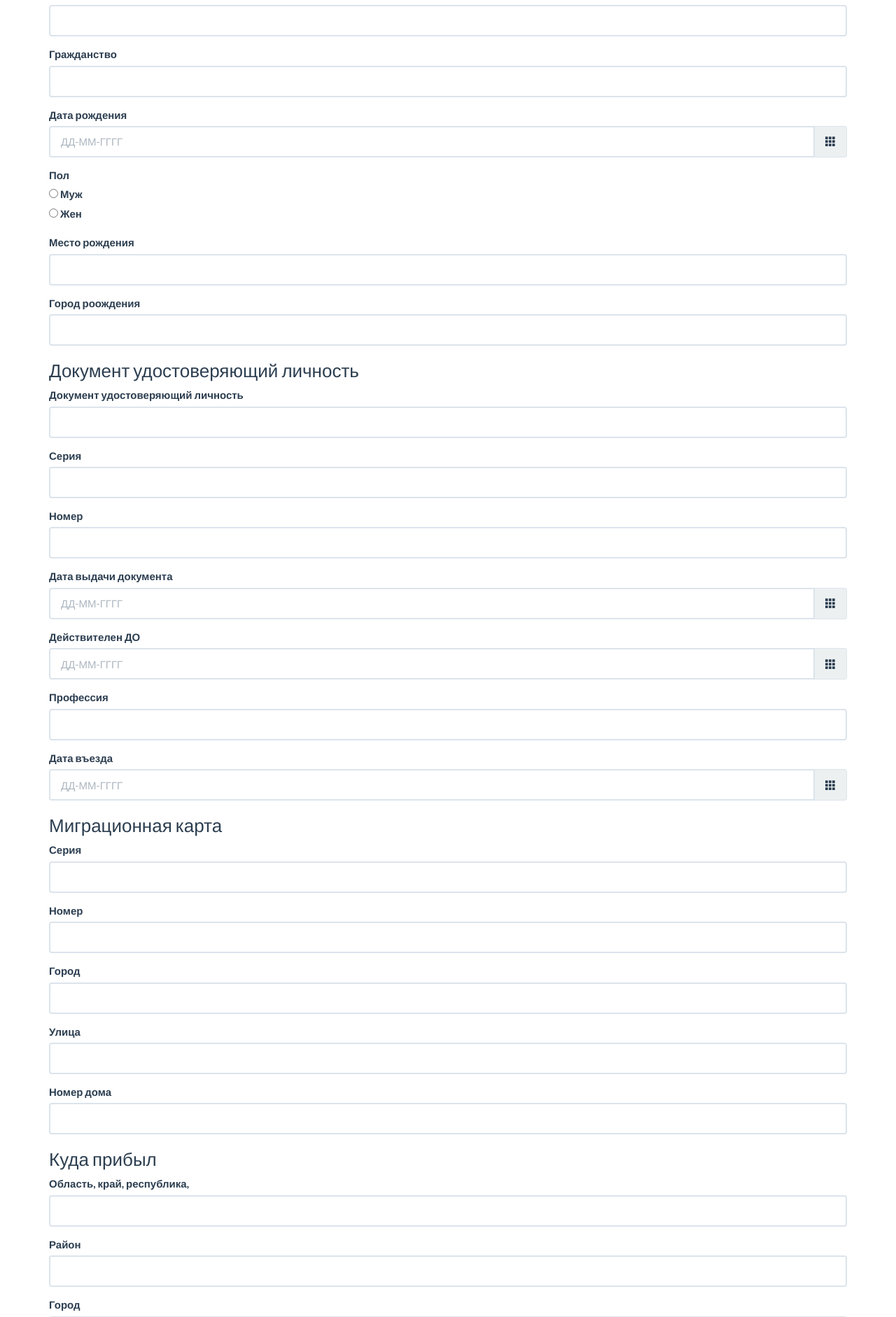
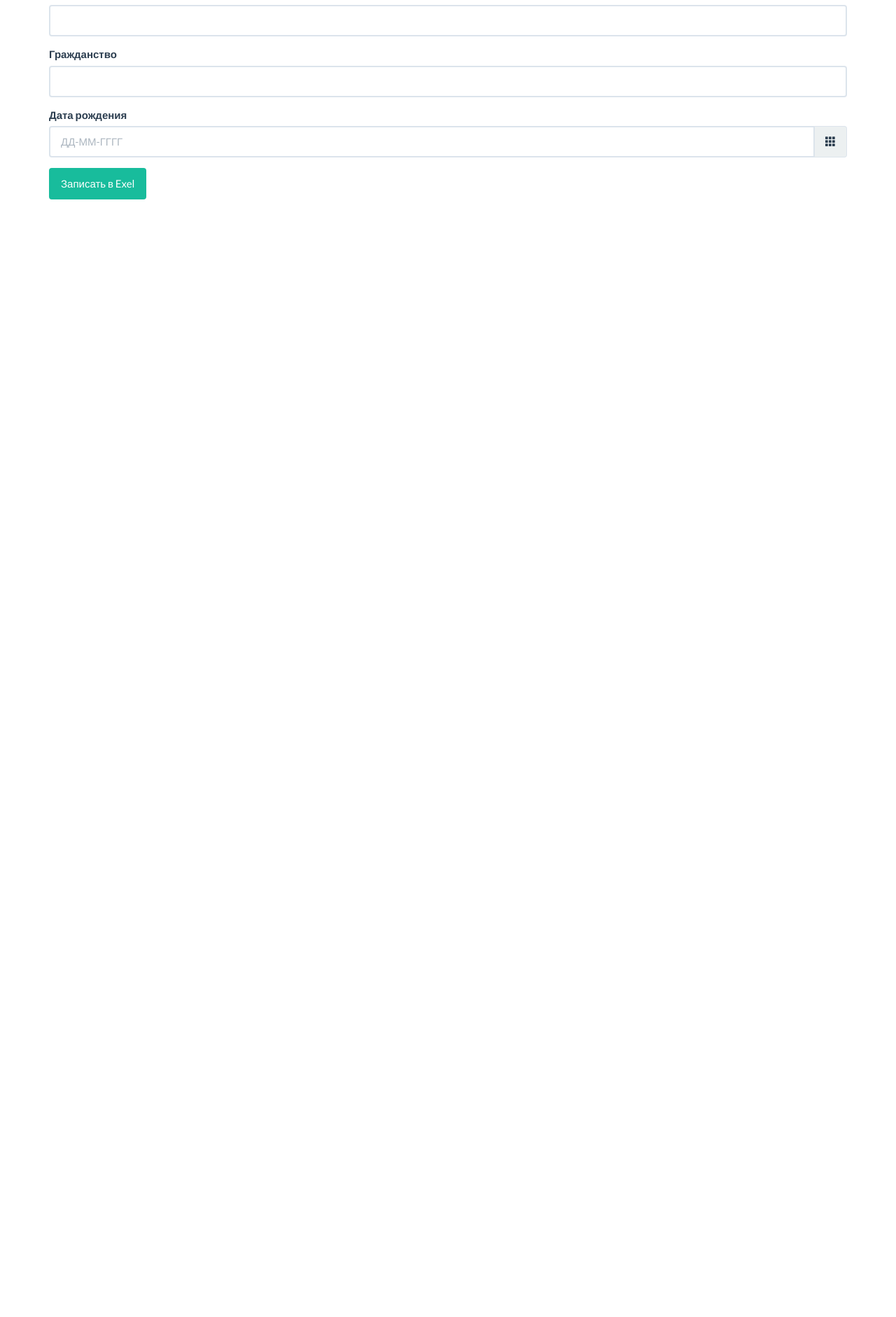
Before and after one commit to DrDany/drul, a Flask app: page / in a window 1280 px wide. Shown: the part 380-2262 px from the top of the page at 70% size. After the commit the page ends 665 px from the top, so only its background shows below. Run offline with Flask 2, Linux system fonts and the light colour scheme; some libraries are stand-ins or nearby versions.

Commit message:
set ver 2

```diff
--- a/app.py
+++ b/app.py
@@ -16,9 +16,37 @@ def comment():
     else:
         surname = request.form["surname"]
         name = request.form["name"]
+        birthdate = request.form["birthdate"]
         patranomic = request.form["patranomic"]
-
-        exel_handler.add_new_exel(surname, name, patranomic)
+        citizen = request.form["citizen"]
+        # birth_place = request.form["birth_place"]
+        # birth_city = request.form["birth_city"]
+        # doc_type = request.form["doc_type"]
+        # doc_seria = request.form["doc_seria"]
+        # doc_number = request.form["doc_number"]
+        # doc_date = request.form["doc_date"]
+        # doc_end = request.form["doc_end"]
+        # profession = request.form["profession"]
+        # date_income = request.form["date_income"]
+        # region = request.form["region"]
+        # city = request.form["city"]
+        # district = request.form["district"]
+        # street = request.form["street"]
+        # street_number = request.form["street_number"]
+        # flat_number = request.form["flat_number"]
+        # gender = request.form["gender"]
+        # mig_card_ser = request.form["mig_card_ser"]
+        # mig_card_number = request.form["mig_card_number"]
+        # mig_card_region = request.form["mig_card_region"]
+        # mig_card_city = request.form["mig_card_city"]
+        # mig_card_street_number = request.form["mig_card_street_number"]
+        # surname_host = request.form["surname_host"]
+        # name_host = request.form["name_host"]
+        # date_host_birth = request.form["date_host_birth"]
+        # host_doc_seria = request.form["host_doc_seria"]
+        # host_doc_number = request.form["host_doc_number"]
+        # date_host_pass = request.form["date_host_pass"]
+        exel_handler.add_new_exel(surname, name, patranomic, citizen, birthdate )
         return redirect(url_for('comment'))
 
 
--- a/templates/web/new_comment.html
+++ b/templates/web/new_comment.html
@@ -32,142 +32,142 @@
                 </div>
             </div>
         </div>
-
-        <div class="form-group">
-            <label for="birth_place_field">Пол</label><br>
-            <input type="radio" id="male" name="gender" value="male">
-            <label for="male">Муж</label><br>
-            <input type="radio" id="female" name="gender" value="female">
-            <label for="female">Жен</label><br>
-        </div>
-
-        <div class="form-group">
-            <label for="birth_place_field">Место рождения</label>
-            <input type="text" class="form-control" id="birth_place_field" name="birth_place">
-        </div>
-        <div class="form-group">
-            <label for="birth_city_field">Город роождения</label>
-            <input type="text" class="form-control" id="birth_city_field" name="birth_city">
-        </div>
-
-
-        <h3>Документ удостоверяющий личность</h3>
-
-        <div class="form-group">
-            <label for="doc_type_field">Документ удостоверяющий личность</label>
-            <input type="text" class="form-control" id="doc_type_field" name="doc_type">
-        </div>
-
-        <div class="form-group">
-            <label for="doc_seria_field">Серия</label>
-            <input type="text" class="form-control" id="doc_seria_field" name="doc_seria">
-        </div>
-
-        <div class="form-group">
-            <label for="doc_number_field">Номер</label>
-            <input type="text" class="form-control" id="doc_number_field" name="doc_number">
-        </div>
-
-        <div class="form-group">
-            <label for="doc_date_field">Дата выдачи документа</label>
-            <div class="input-group date" data-provide="datepicker" data-date-format="dd-mm-yyyy">
-                <input id="doc_date_field" type="text" class="form-control" name="doc_date" placeholder="ДД-ММ-ГГГГ">
-                <div class="input-group-addon">
-                    <span class="glyphicon glyphicon-th"></span>
-                </div>
-            </div>
-        </div>
-
-        <div class="form-group">
-            <label for="doc_end_field">Действителен ДО</label>
-            <div class="input-group date" data-provide="datepicker" data-date-format="dd-mm-yyyy">
-                <input id="doc_end_field" type="text" class="form-control" name="doc_end" placeholder="ДД-ММ-ГГГГ">
-                <div class="input-group-addon">
-                    <span class="glyphicon glyphicon-th"></span>
-                </div>
-            </div>
-        </div>
-
-        <div class="form-group">
-            <label for="profession_field">Профессия</label>
-            <input type="text" class="form-control" id="profession_field" name="profession">
-        </div>
-
-        <div class="form-group">
-            <label for="date_income_field">Дата въезда</label>
-            <div class="input-group date" data-provide="datepicker" data-date-format="dd-mm-yyyy">
-                <input id="date_income_field" type="text" class="form-control" name="date_income"
-                       placeholder="ДД-ММ-ГГГГ">
-                <div class="input-group-addon">
-                    <span class="glyphicon glyphicon-th"></span>
-                </div>
-            </div>
-        </div>
-
-        <h3>Миграционная карта</h3>
-
-        <div class="form-group">
-            <label for="mig_card_ser_field">Серия</label>
-            <input type="text" class="form-control" id="mig_card_ser_field" name="mig_card_ser">
-        </div>
-
-
-        <div class="form-group">
-            <label for="mig_card_number_field">Номер</label>
-            <input type="text" class="form-control" id="mig_card_number_field" name="mig_card_number">
-        </div>
-
-
-        <div class="form-group">
-            <label for="mig_card_region_field">Город </label>
-            <input type="text" class="form-control" id="mig_card_region_field" name="mig_card_region">
-        </div>
-
-        <div class="form-group">
-            <label for="mig_card_city_field">Улица </label>
-            <input type="text" class="form-control" id="mig_card_city_field" name="mig_card_city">
-        </div>
-
-        <div class="form-group">
-            <label for="mig_card_street_number">Номер дома </label>
-            <input type="text" class="form-control" id="mig_card_street_number" name="mig_card_street_number">
-        </div>
-
-
-        <h3>Куда прибыл</h3>
-
-        <div class="form-group">
-            <label for="region_field">Область, край, республика, </label>
-            <input type="text" class="form-control" id="region_field" name="region">
-        </div>
-
-        <div class="form-group">
-            <label for="district_field">Район</label>
-            <input type="text" class="form-control" id="district_field" name="district">
-        </div>
-
-        <div class="form-group">
-            <label for="city_field">Город</label>
-            <input type="text" class="form-control" id="city_field" name="city">
-        </div>
-
-        <div class="form-group">
-            <label for="street_field">Улица</label>
-            <input type="text" class="form-control" id="street_field" name="street">
-        </div>
-
-        <div class="form-group">
-            <label for="street_number_field">Номера дома</label>
-            <input type="text" class="form-control" id="street_number_field" name="street_number">
-        </div>
-
-        <div class="form-group">
-            <label for="flat_number_field">Номера Квартиары</label>
-            <input type="text" class="form-control" id="flat_number_field" name="flat_number">
-        </div>
-
-
-        <h1>СТРАНИЦА 2</h1>
+{##}
+{#        <div class="form-group">#}
+{#            <label for="birth_place_field">Пол</label><br>#}
+{#            <input type="radio" id="male" name="gender" value="male">#}
+{#            <label for="male">Муж</label><br>#}
+{#            <input type="radio" id="female" name="gender" value="female">#}
+{#            <label for="female">Жен</label><br>#}
+{#        </div>#}
+{##}
+{#        <div class="form-group">#}
+{#            <label for="birth_place_field">Место рождения</label>#}
+{#            <input type="text" class="form-control" id="birth_place_field" name="birth_place">#}
+{#        </div>#}
+{#        <div class="form-group">#}
+{#            <label for="birth_city_field">Город роождения</label>#}
+{#            <input type="text" class="form-control" id="birth_city_field" name="birth_city">#}
+{#        </div>#}
+{##}
+{##}
+{#        <h3>Документ удостоверяющий личность</h3>#}
+{##}
+{#        <div class="form-group">#}
+{#            <label for="doc_type_field">Документ удостоверяющий личность</label>#}
+{#            <input type="text" class="form-control" id="doc_type_field" name="doc_type">#}
+{#        </div>#}
+{##}
+{#        <div class="form-group">#}
+{#            <label for="doc_seria_field">Серия</label>#}
+{#            <input type="text" class="form-control" id="doc_seria_field" name="doc_seria">#}
+{#        </div>#}
+{##}
+{#        <div class="form-group">#}
+{#            <label for="doc_number_field">Номер</label>#}
+{#            <input type="text" class="form-control" id="doc_number_field" name="doc_number">#}
+{#        </div>#}
+{##}
+{#        <div class="form-group">#}
+{#            <label for="doc_date_field">Дата выдачи документа</label>#}
+{#            <div class="input-group date" data-provide="datepicker" data-date-format="dd-mm-yyyy">#}
+{#                <input id="doc_date_field" type="text" class="form-control" name="doc_date" placeholder="ДД-ММ-ГГГГ">#}
+{#                <div class="input-group-addon">#}
+{#                    <span class="glyphicon glyphicon-th"></span>#}
+{#                </div>#}
+{#            </div>#}
+{#        </div>#}
+{##}
+{#        <div class="form-group">#}
+{#            <label for="doc_end_field">Действителен ДО</label>#}
+{#            <div class="input-group date" data-provide="datepicker" data-date-format="dd-mm-yyyy">#}
+{#                <input id="doc_end_field" type="text" class="form-control" name="doc_end" placeholder="ДД-ММ-ГГГГ">#}
+{#                <div class="input-group-addon">#}
+{#                    <span class="glyphicon glyphicon-th"></span>#}
+{#                </div>#}
+{#            </div>#}
+{#        </div>#}
+{##}
+{#        <div class="form-group">#}
+{#            <label for="profession_field">Профессия</label>#}
+{#            <input type="text" class="form-control" id="profession_field" name="profession">#}
+{#        </div>#}
+{##}
+{#        <div class="form-group">#}
+{#            <label for="date_income_field">Дата въезда</label>#}
+{#            <div class="input-group date" data-provide="datepicker" data-date-format="dd-mm-yyyy">#}
+{#                <input id="date_income_field" type="text" class="form-control" name="date_income"#}
+{#                       placeholder="ДД-ММ-ГГГГ">#}
+{#                <div class="input-group-addon">#}
+{#                    <span class="glyphicon glyphicon-th"></span>#}
+{#                </div>#}
+{#            </div>#}
+{#        </div>#}
+{##}
+{#        <h3>Миграционная карта</h3>#}
+{##}
+{#        <div class="form-group">#}
+{#            <label for="mig_card_ser_field">Серия</label>#}
+{#            <input type="text" class="form-control" id="mig_card_ser_field" name="mig_card_ser">#}
+{#        </div>#}
+{##}
+{##}
+{#        <div class="form-group">#}
+{#            <label for="mig_card_number_field">Номер</label>#}
+{#            <input type="text" class="form-control" id="mig_card_number_field" name="mig_card_number">#}
+{#        </div>#}
+{##}
+{##}
+{#        <div class="form-group">#}
+{#            <label for="mig_card_region_field">Город </label>#}
+{#            <input type="text" class="form-control" id="mig_card_region_field" name="mig_card_region">#}
+{#        </div>#}
+{##}
+{#        <div class="form-group">#}
+{#            <label for="mig_card_city_field">Улица </label>#}
+{#            <input type="text" class="form-control" id="mig_card_city_field" name="mig_card_city">#}
+{#        </div>#}
+{##}
+{#        <div class="form-group">#}
+{#            <label for="mig_card_street_number">Номер дома </label>#}
+{#            <input type="text" class="form-control" id="mig_card_street_number" name="mig_card_street_number">#}
+{#        </div>#}
+{##}
+{##}
+{#        <h3>Куда прибыл</h3>#}
+{##}
+{#        <div class="form-group">#}
+{#            <label for="region_field">Область, край, республика, </label>#}
+{#            <input type="text" class="form-control" id="region_field" name="region">#}
+{#        </div>#}
+{##}
+{#        <div class="form-group">#}
+{#            <label for="district_field">Район</label>#}
+{#            <input type="text" class="form-control" id="district_field" name="district">#}
+{#        </div>#}
+{##}
+{#        <div class="form-group">#}
+{#            <label for="city_field">Город</label>#}
+{#            <input type="text" class="form-control" id="city_field" name="city">#}
+{#        </div>#}
+{##}
+{#        <div class="form-group">#}
+{#            <label for="street_field">Улица</label>#}
+{#            <input type="text" class="form-control" id="street_field" name="street">#}
+{#        </div>#}
+{##}
+{#        <div class="form-group">#}
+{#            <label for="street_number_field">Номера дома</label>#}
+{#            <input type="text" class="form-control" id="street_number_field" name="street_number">#}
+{#        </div>#}
+{##}
+{#        <div class="form-group">#}
+{#            <label for="flat_number_field">Номера Квартиары</label>#}
+{#            <input type="text" class="form-control" id="flat_number_field" name="flat_number">#}
+{#        </div>#}
+{##}
+{##}
+{#        <h1>СТРАНИЦА 2</h1>#}
 
 {##}
 {#        <h3>2. СВЕДЕНИЯ О ПРИНИМАЩЕЙ СТОРОНЕ</h3>#}
```
Also changed, not shown: exel_handler.py (+6 -1 lines).
